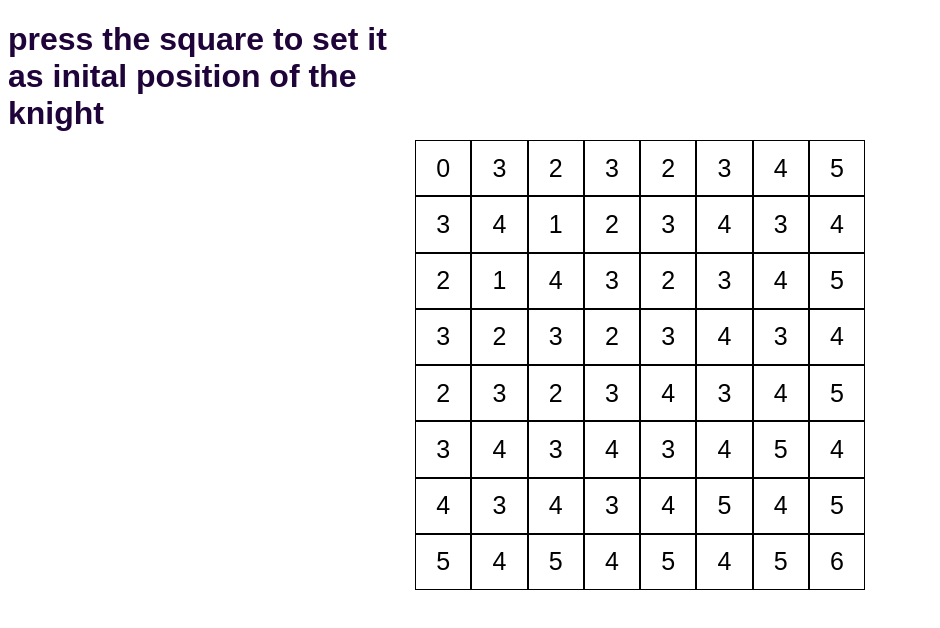
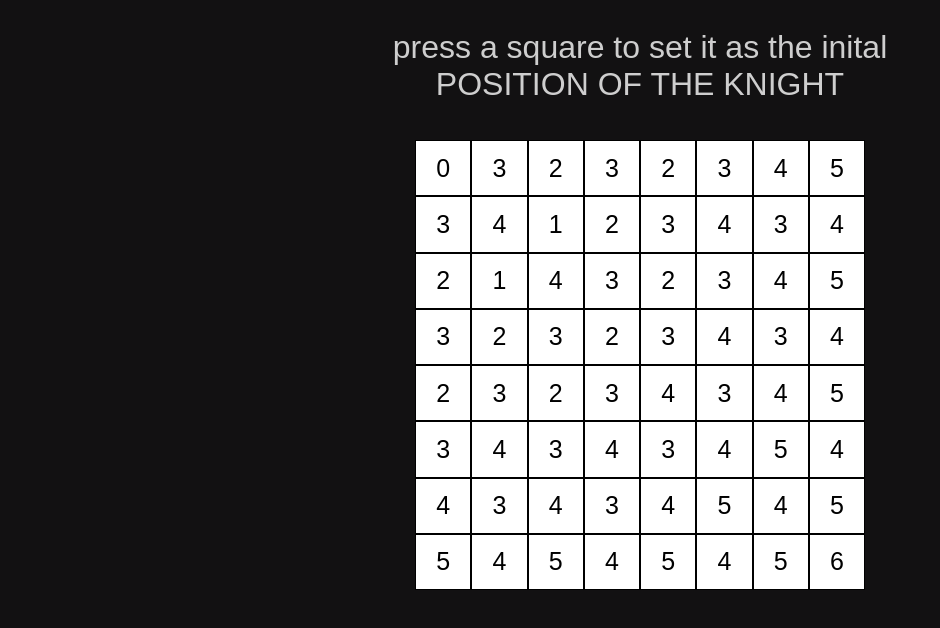
Before and after one commit to zodwick/phython-side-projects, a React (Vite) app in the folder knight forked/knight_fork visualiser/: page / in a window 1280 px wide. Shown: the top 628 px of the page, without its empty margins (0-940 px from the left). Built offline with nearby package versions, Linux system fonts and the light colour scheme.

Commit message:
styling shiiz

```diff
--- a/knight forked/knight_fork visualiser/src/App.css
+++ b/knight forked/knight_fork visualiser/src/App.css
@@ -1,11 +1,16 @@
 html{
-  font-family: 'Poppins 100', sans-serif;
+  font-family: 'Poppins ', sans-serif;
+  display: flex;
+  justify-content:center;
+  background-color: rgb(18, 17, 18);
+
 
 }
 h1{
-  display: flex;
-  width: 400px;
-  color: rgb(31, 4, 57);
+  text-align:center;
+  color: rgb(206, 206, 206);
+  width: 650px;
+  font-weight:100;
 
 }
 .gridview{
--- a/knight forked/knight_fork visualiser/src/App.jsx
+++ b/knight forked/knight_fork visualiser/src/App.jsx
@@ -14,7 +14,8 @@ export default function Board() {
   return (
 
 <>
-<h1>press the square to set it as inital position of the knight </h1>
+<h1>press a square to set it as the inital
+ POSITION OF THE KNIGHT </h1>
 <div className='gridview'>
 <button  onClick={() => setstart_pos(0)}>
 {ot_values[start_pos][0]}
```
